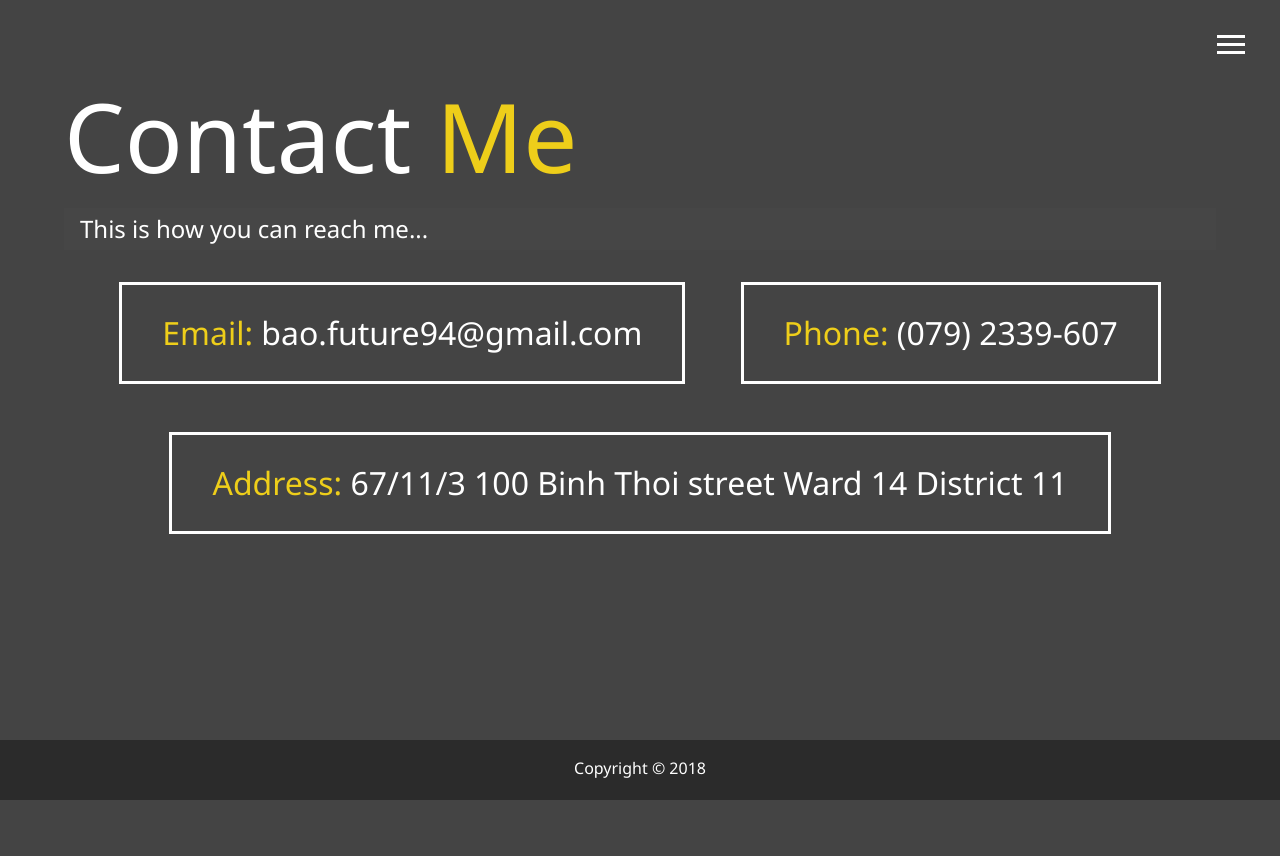
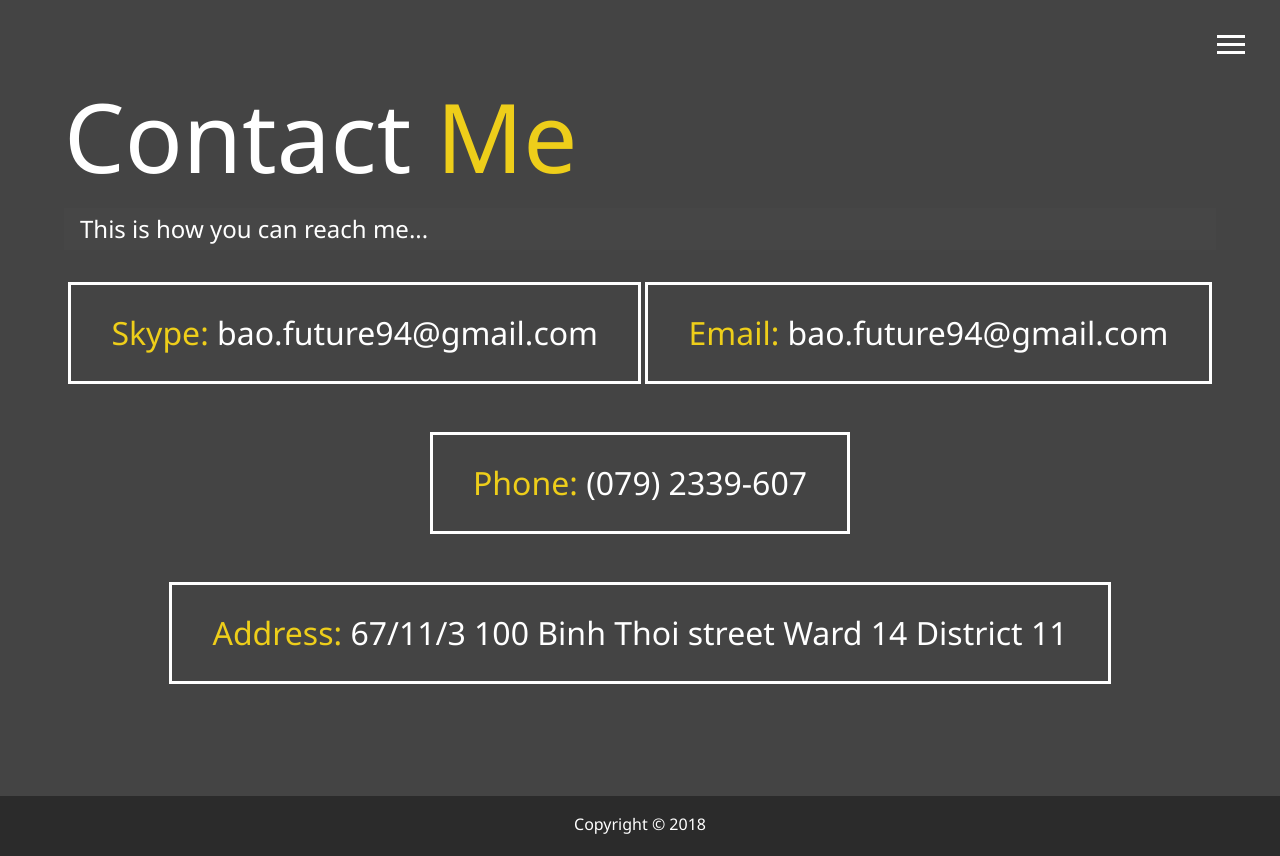
Before and after one commit to baophung020394/modern_portfolio, a website: page contact.html in a window 1280 px wide. Before the commit the page ends 800 px from the top, so only its background shows below. Drawn offline with Linux system fonts and the light colour scheme.

Commit message:
fix information

```diff
--- a/contact.html
+++ b/contact.html
@@ -48,6 +48,10 @@
         </h2>
         <div class="boxes">
             <div>
+                <span class="text-secondary">Skype: </span>
+                bao.future94@gmail.com
+            </div>
+            <div>
                 <span class="text-secondary">Email: </span>
                 bao.future94@gmail.com
             </div>
```
